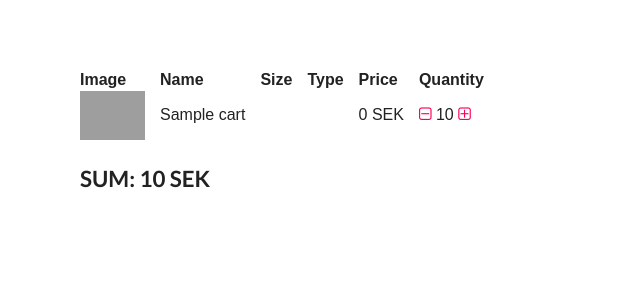
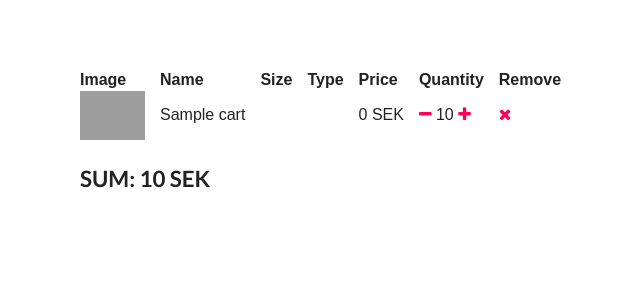
Before and after one commit to Ednar/andreas, a PHP site: template view/shopping_cart.twig in a window 1280 px wide. Shown: the part 55-355 px from the top of the page, without its empty margins (210-850 px from the left). Run offline with PHP 8.4, Linux system fonts and the light colour scheme; the template is opened without the code that fills it: most values are stand-ins (such as "Sample title", 1, 10 or a date in 2020); some libraries are stand-ins or nearby versions; grey boxes are pictures that could not be loaded.

Commit message:
remove from cart functionality

```diff
--- a/view/shopping_cart.twig
+++ b/view/shopping_cart.twig
@@ -23,6 +23,9 @@
                 <div class="column">
                     Quantity
                 </div>
+                <div class="column">
+                    Remove
+                </div>
             </div>
         {% for print in cart %}
             <div class="cartRow">
@@ -43,10 +46,16 @@
                 </div>
                 <div class="column">
                     <a href="index.php?ShoppingCart/decreaseAmount/{{ print.printID }}{{ print.printTypeID }}{{ print.sizeID }}">
-                    <i class="fa fa-minus-square-o"></i></a>
+                        <i class="fa fa-minus"></i>
+                    </a>
                     {{ print.amount }}
                     <a href="index.php?ShoppingCart/increaseAmount/{{ print.printID }}{{ print.printTypeID }}{{ print.sizeID }}">
-                        <i class="fa fa-plus-square-o"></i>
+                        <i class="fa fa-plus"></i>
+                    </a>
+                </div>
+                <div class="column">
+                    <a href="index.php?ShoppingCart/remove/{{ print.printID }}{{ print.printTypeID }}{{ print.sizeID }}">
+                        <i class="fa fa-times"></i>
                     </a>
                 </div>
 
```
Also changed, not shown: controller/ShoppingCartController.php (+9 -0 lines).
